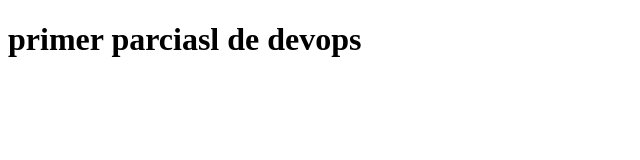
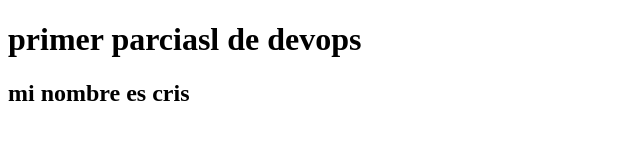
Before and after one commit to cris-code20/Primer-Parcialdvop, a plain HTML site: page index.html in a window 1280 px wide. Shown: the whole page, without its empty margins (0-640 px from the left). Drawn offline with Linux system fonts and the light colour scheme.

Commit message:
creando el primer cambio de mi rama

```diff
--- a/index.html
+++ b/index.html
@@ -7,5 +7,6 @@
 </head>
 <body>
     <h1>primer parciasl de devops</h1>
+    <h2>mi nombre es cris</h2>
 </body>
 </html>
```
